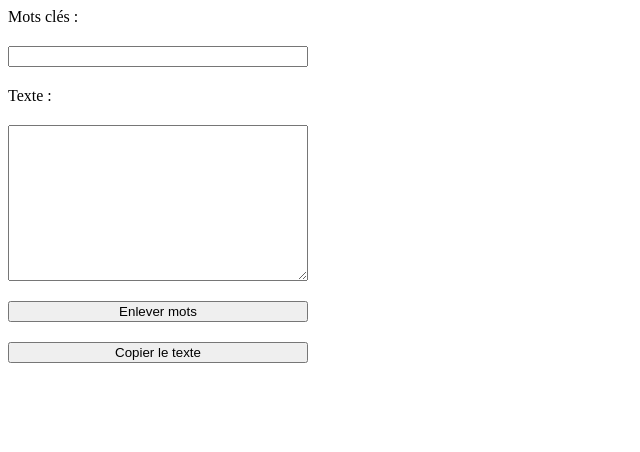
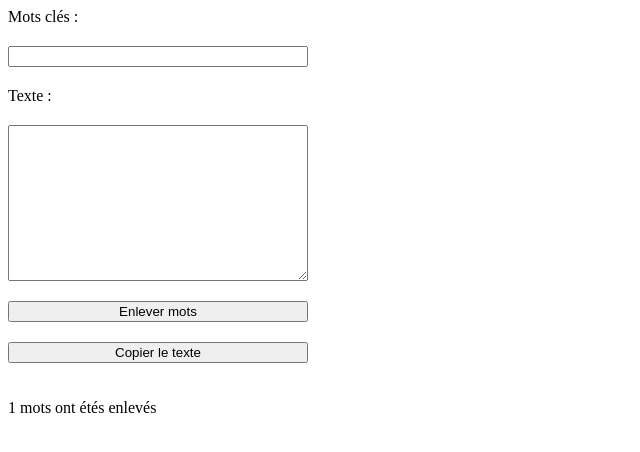
Before and after one commit to Androlax2/clean-keywords, a plain HTML site: page index.html in a window 1280 px wide. Both pictures are taken after a click on the button "Enlever mots". Shown: the whole page, without its empty margins (0-640 px from the left). Drawn offline with Linux system fonts and the light colour scheme.

Commit message:
Add a counter to words remove

```diff
--- a/app.js
+++ b/app.js
@@ -3,6 +3,7 @@ const $text = document.querySelector('#text');
 const $button = document.querySelector('#button');
 const $copy = document.querySelector('#copy');
 const $textsToCopy = document.querySelector('#textsToCopy');
+const $removedWords = document.querySelector('#removedWords');
 
 $button.addEventListener('click', e => {
 	e.preventDefault();
@@ -10,6 +11,8 @@ $button.addEventListener('click', e => {
 	let texts = $text.value.split('\n');
 	keywords = keywords.map(text => (text.normalize("NFD").replace(/[\u0300-\u036f]/g, "")).trim().toLowerCase());
 	texts = texts.map(text => (text.normalize("NFD").replace(/[\u0300-\u036f]/g, "")).toLowerCase());
+
+	const initialTextsLength = texts.length;
 
 	texts = texts.filter(text => {
 		let haveKeyword = false;
@@ -20,9 +23,10 @@ $button.addEventListener('click', e => {
 		if (!haveKeyword) return text;
 	});
 
-	console.log(texts);
+	const newTextsLength = texts.length;
 
 	$textsToCopy.innerHTML = texts.join('<br />');
+	$removedWords.innerHTML = `${initialTextsLength - newTextsLength} mots ont étés enlevés <br />`;
 });
 
 $copy.addEventListener('click', e => {
--- a/index.html
+++ b/index.html
@@ -15,6 +15,7 @@
     <textarea id="text" cols="30" rows="10"></textarea>
     <button id="button">Enlever mots</button>
     <button id="copy">Copier le texte</button>
+    <p id="removedWords"></p>
     <p id="textsToCopy"></p>
 </div>
 <script src="app.js"></script>
```
